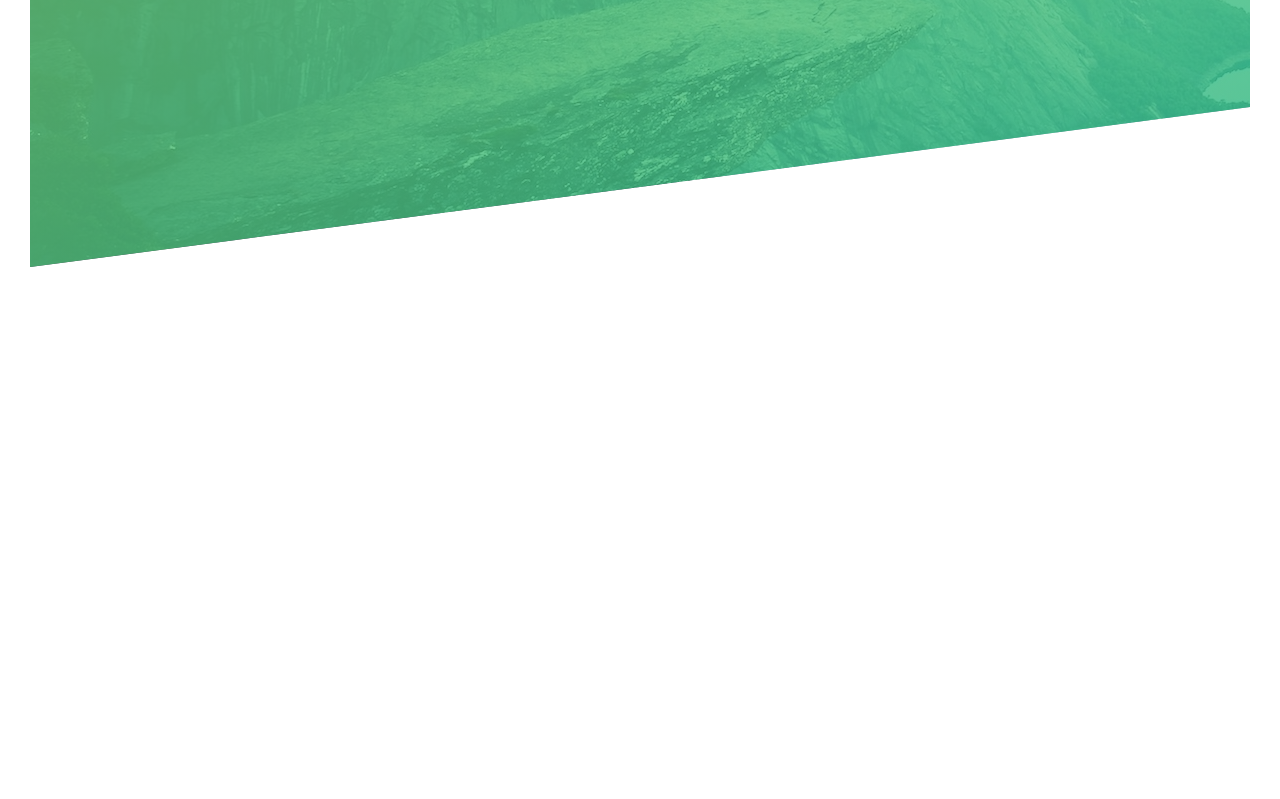
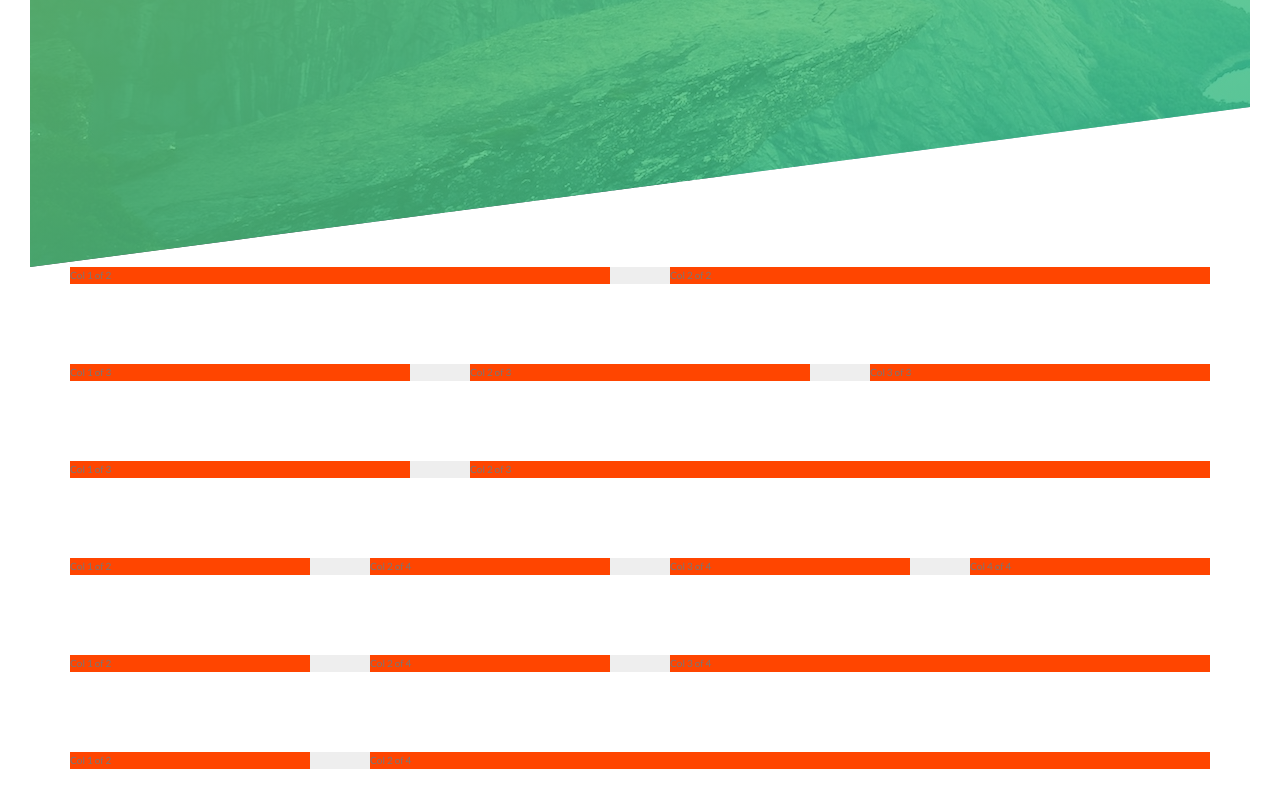
Before and after one commit to asanzdj/sass-course-natours, a website: page index.html in a window 1280 px wide. Shown: the part 523-1322 px from the top of the page. Before the commit the page ends 820 px from the top, so only its background shows below. Drawn offline with Linux system fonts and the light colour scheme.

Commit message:
Created a manual grid system

```diff
--- a/index.html
+++ b/index.html
@@ -27,5 +27,73 @@
                 </a>
             </div>
         </header>
+
+        <section class="grid-test">
+            <div class="row">
+                <div class="col-1-of-2">
+                    Col 1 of 2
+                </div>
+                <div class="col-1-of-2">
+                    Col 2 of 2
+                </div>
+            </div>
+
+            <div class="row">
+                <div class="col-1-of-3">
+                    Col 1 of 3
+                </div>
+                <div class="col-1-of-3">
+                    Col 2 of 3
+                </div>
+                <div class="col-1-of-3">
+                    Col 3 of 3
+                </div>
+            </div>
+
+            <div class="row">
+                <div class="col-1-of-3">
+                    Col 1 of 3
+                </div>
+                <div class="col-2-of-3">
+                    Col 2 of 3
+                </div>
+            </div>
+
+            <div class="row">
+                <div class="col-1-of-4">
+                    Col 1 of 2
+                </div>
+                <div class="col-1-of-4">
+                    Col 2 of 4
+                </div>
+                <div class="col-1-of-4">
+                    Col 3 of 4
+                </div>
+                <div class="col-1-of-4">
+                    Col 4 of 4
+                </div>
+            </div>
+
+            <div class="row">
+                <div class="col-1-of-4">
+                    Col 1 of 2
+                </div>
+                <div class="col-1-of-4">
+                    Col 2 of 4
+                </div>
+                <div class="col-2-of-4">
+                    Col 3 of 4
+                </div>
+            </div>
+
+            <div class="row">
+                <div class="col-1-of-4">
+                    Col 1 of 2
+                </div>
+                <div class="col-3-of-4">
+                    Col 2 of 4
+                </div>
+            </div>
+        </section>
     </body>
 </html>
--- a/sass/abstracts/_mixins.scss
+++ b/sass/abstracts/_mixins.scss
@@ -0,0 +1,7 @@
+@mixin clearfix {
+  &::after {
+    content: "";
+    display: table;
+    clear: both;
+  }
+}
--- a/sass/abstracts/_variables.scss
+++ b/sass/abstracts/_variables.scss
@@ -5,3 +5,8 @@ $primary: #55c57a;
 $black: #000;
 $grey-dark: #777;
 $white: #fff;
+
+// GRID
+$grid-width: 114rem;
+$gutter-vertical: 8rem;
+$gutter-horizontal: 6rem;
--- /dev/null
+++ b/sass/layout/_grid.scss
@@ -0,0 +1,48 @@
+.row {
+  background: #eee;
+  margin: 0 auto;
+  max-width: $grid-width;
+
+  &:not(:last-child) {
+    margin-bottom: $gutter-vertical;
+  }
+
+  @include clearfix();
+
+  /*
+    ^ -> classes starting with this statement
+    * -> classes contains this statement
+  */
+  [class^="col-"] {
+    background: orangered;
+    float: left;
+
+    &:not(:last-child) {
+      margin-right: $gutter-horizontal;
+    }
+  }
+
+  .col-1-of-2 {
+    width: calc((100% - #{$gutter-horizontal}) / 2);
+  }
+
+  .col-1-of-3 {
+    width: calc((100% - 2 * #{$gutter-horizontal}) / 3);
+  }
+
+  .col-2-of-3 {
+    width: calc(2 * ((100% - 2 * #{$gutter-horizontal}) / 3) + #{$gutter-horizontal});
+  }
+
+  .col-1-of-4 {
+    width: calc((100% - 3 * #{$gutter-horizontal}) / 4);
+  }
+
+  .col-2-of-4 {
+    width: calc(2 * ((100% - 3 * #{$gutter-horizontal}) / 4) + #{$gutter-horizontal});
+  }
+
+  .col-3-of-4 {
+    width: calc(3 * ((100% - 3 * #{$gutter-horizontal}) / 4) + 2 * #{$gutter-horizontal});
+  }
+}
--- a/sass/main.scss
+++ b/sass/main.scss
@@ -11,4 +11,5 @@
 
 @import "pages/home";
 
+@import "layout/grid";
 @import "layout/header";
```
Also changed, not shown: css/style.css, package.json (line endings or trailing spaces).
